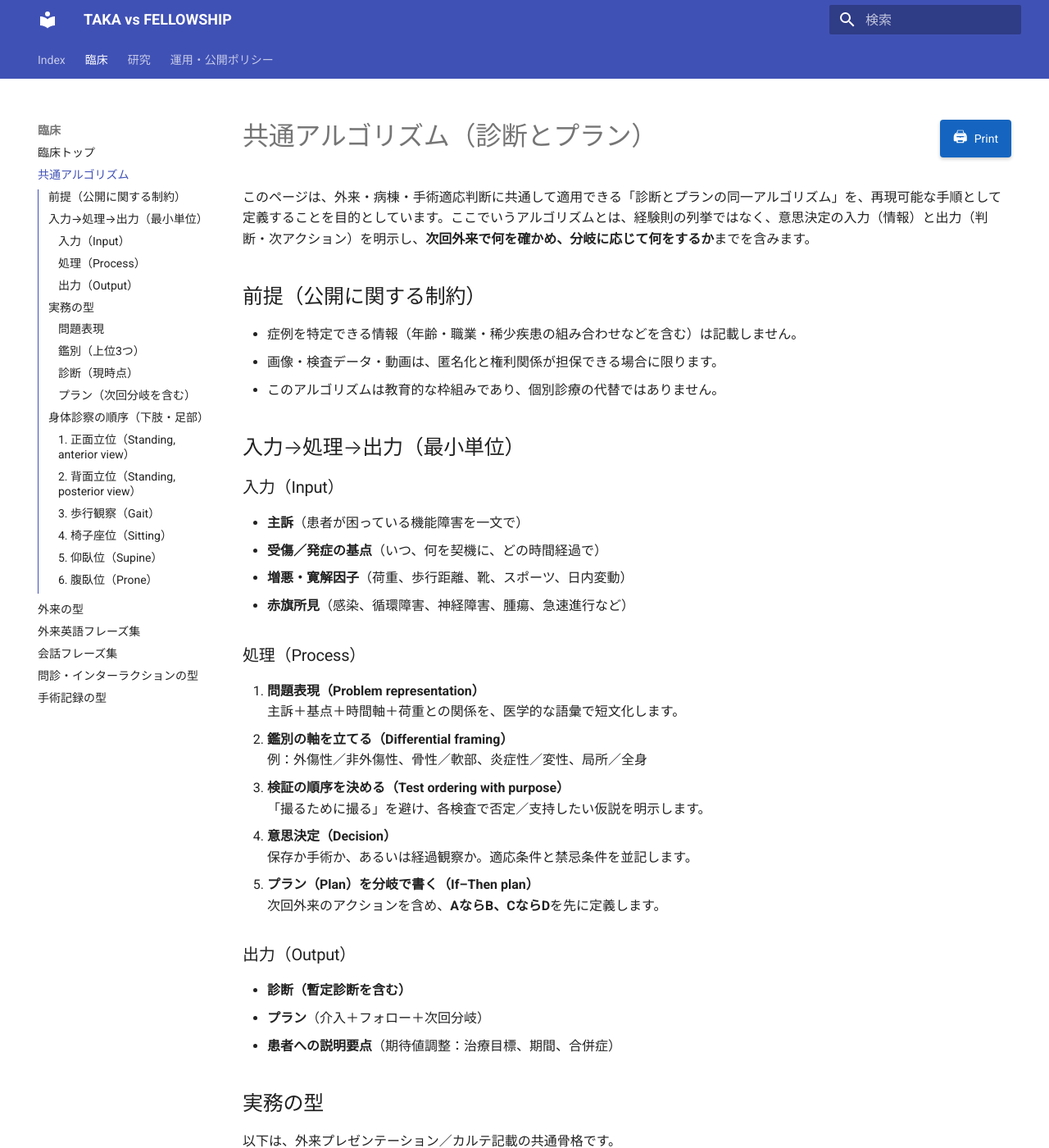
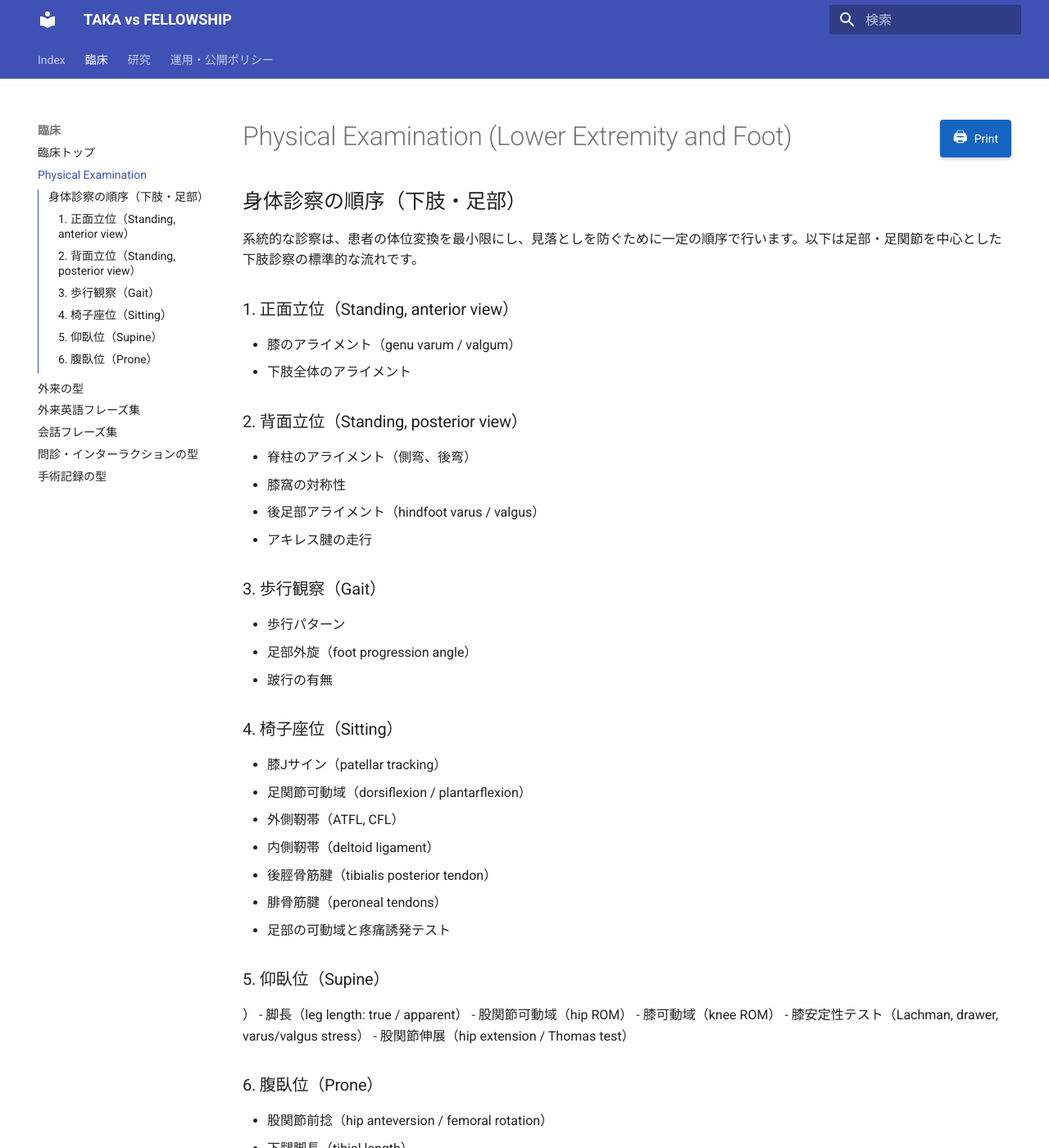
Before and after one commit to takaresearch/index, an MkDocs documentation site: the page built from docs/clinical/algorithm.md, in a window 1280 px wide and 1400 px high. Shown: the whole window at 82% size. Built offline with MkDocs 1.6.1 and Material for MkDocs 9.7.7, drawn with Linux system fonts in a browser that asks for light colours; some of the changed text lies outside the part shown.

Commit message:
Change algorithm.md to Physical Examination and remove content above body section

```diff
--- a/docs/clinical/algorithm.md
+++ b/docs/clinical/algorithm.md
@@ -1,72 +1,4 @@
-# 共通アルゴリズム（診断とプラン）
-
-このページは、外来・病棟・手術適応判断に共通して適用できる「診断とプランの同一アルゴリズム」を、再現可能な手順として定義することを目的としています。ここでいうアルゴリズムとは、経験則の列挙ではなく、意思決定の入力（情報）と出力（判断・次アクション）を明示し、**次回外来で何を確かめ、分岐に応じて何をするか**までを含みます。
-
-## 前提（公開に関する制約）
-
-- 症例を特定できる情報（年齢・職業・稀少疾患の組み合わせなどを含む）は記載しません。
-- 画像・検査データ・動画は、匿名化と権利関係が担保できる場合に限ります。
-- このアルゴリズムは教育的な枠組みであり、個別診療の代替ではありません。
-
-## 入力→処理→出力（最小単位）
-
-### 入力（Input）
-
-- **主訴**（患者が困っている機能障害を一文で）
-- **受傷／発症の基点**（いつ、何を契機に、どの時間経過で）
-- **増悪・寛解因子**（荷重、歩行距離、靴、スポーツ、日内変動）
-- **赤旗所見**（感染、循環障害、神経障害、腫瘍、急速進行など）
-
-### 処理（Process）
-
-1. **問題表現（Problem representation）**
-   主訴＋基点＋時間軸＋荷重との関係を、医学的な語彙で短文化します。
-2. **鑑別の軸を立てる（Differential framing）**
-   例：外傷性／非外傷性、骨性／軟部、炎症性／変性、局所／全身
-3. **検証の順序を決める（Test ordering with purpose）**
-   「撮るために撮る」を避け、各検査で否定／支持したい仮説を明示します。
-4. **意思決定（Decision）**
-   保存か手術か、あるいは経過観察か。適応条件と禁忌条件を並記します。
-5. **プラン（Plan）を分岐で書く（If–Then plan）**
-   次回外来のアクションを含め、**AならB、CならD**を先に定義します。
-
-### 出力（Output）
-
-- **診断（暫定診断を含む）**
-- **プラン**（介入＋フォロー＋次回分岐）
-- **患者への説明要点**（期待値調整：治療目標、期間、合併症）
-
-## 実務の型
-
-以下は、外来プレゼンテーション／カルテ記載の共通骨格です。
-
----
-
-### 問題表現
-
-- 主訴：
-- 受傷／発症基点：
-- 時間経過：
-- 主要所見（身体所見・画像の要点）：
-
-### 鑑別（上位3つ）
-
-1.
-2.
-3.
-
-### 診断（現時点）
-
--
-
-### プラン（次回分岐を含む）
-
-- 本日：
-- 次回：
-- If A（例：痛み残存／所見陽性）→ Then B（追加検査／注射／固定等）
-- If C（例：改善傾向）→ Then D（負荷調整／リハ計画／経過観察）
-
----
+# Physical Examination (Lower Extremity and Foot)
 
 ## 身体診察の順序（下肢・足部）
 
--- a/mkdocs.yml
+++ b/mkdocs.yml
@@ -35,7 +35,7 @@ nav:
   - Index: index.md
   - 臨床:
       - 臨床トップ: clinical/index.md
-      - 共通アルゴリズム: clinical/algorithm.md
+      - Physical Examination: clinical/algorithm.md
       - 外来の型: clinical/outpatient.md
       - 外来英語フレーズ集: clinical/outpatient_phrasebook.md
       - 会話フレーズ集: clinical/conversation_phrases.md
```
